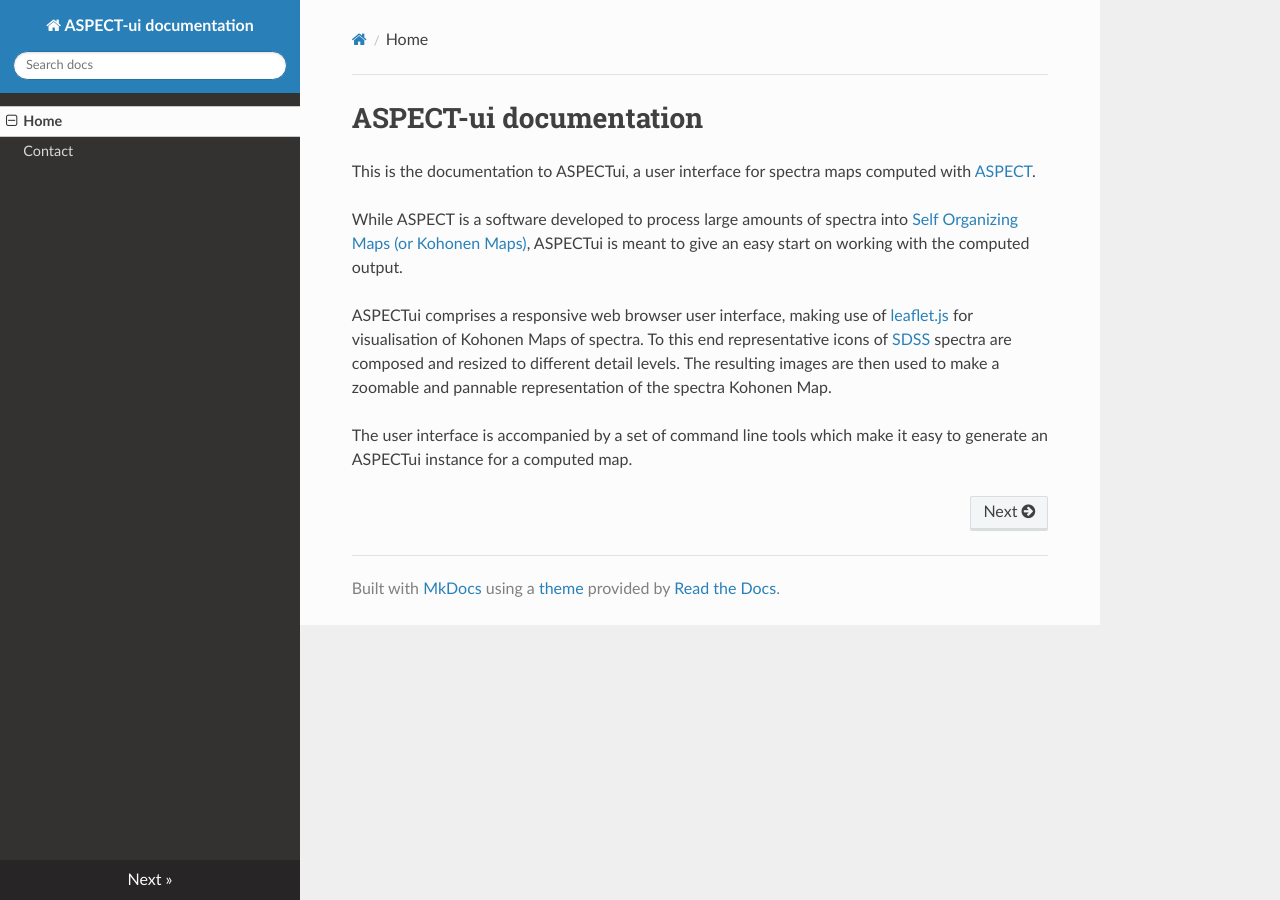
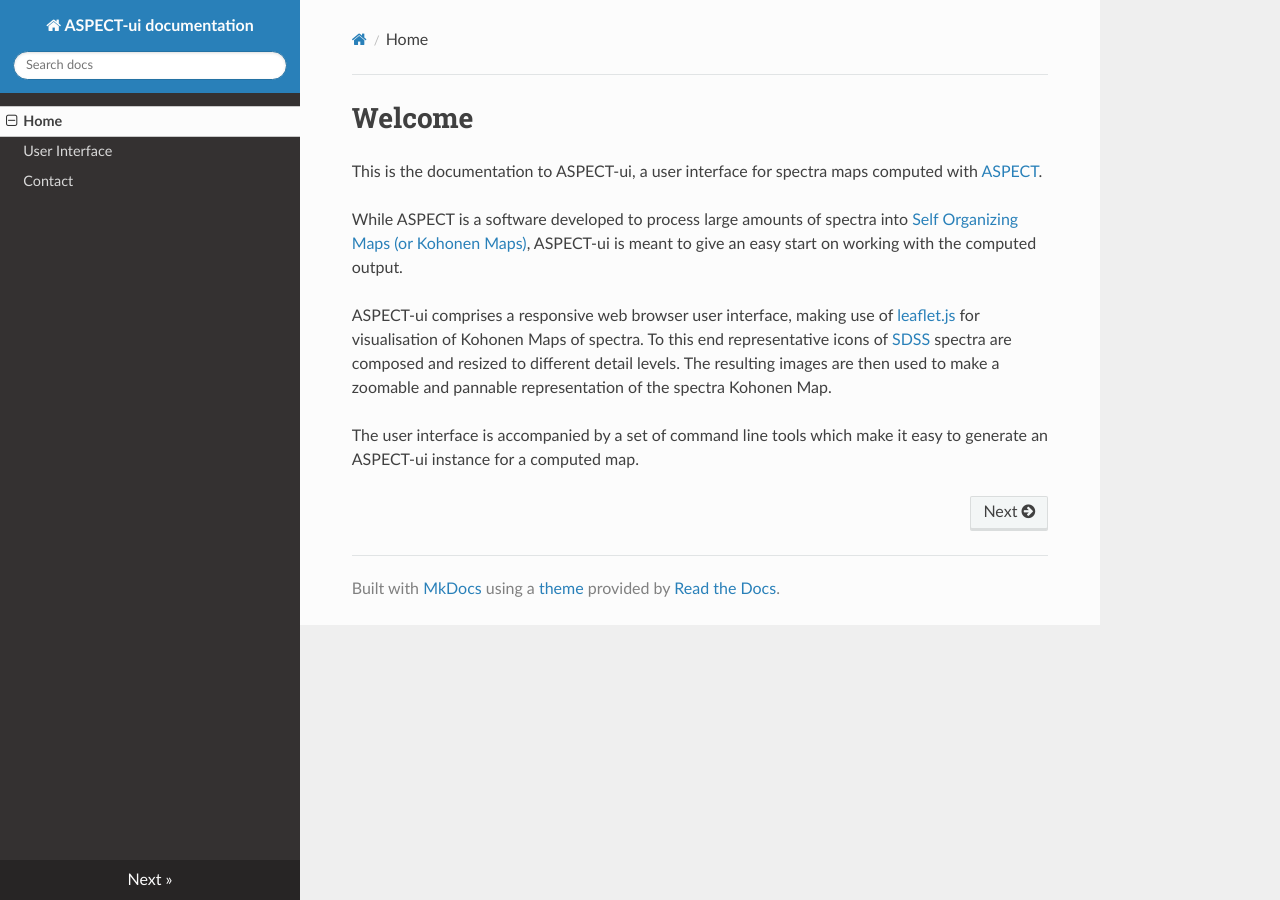
Before and after one commit to bloerg/aspectui-documentation, an MkDocs documentation site: the page built from docs/index.md, in a window 1280 px wide. Built offline with MkDocs 1.6.1, drawn with Linux system fonts in a browser that asks for light colours; nearby versions of some CDN libraries; old or Windows-style settings are respelled for this version of MkDocs.

```diff
--- a/docs/index.md
+++ b/docs/index.md
@@ -1,9 +1,9 @@
-# ASPECT-ui documentation
+# Welcome
 
-This is the documentation to ASPECTui, a user interface for spectra maps computed with [ASPECT](http://www.tls-tautenburg.de/TLS/fileadmin/forschung/meus/ASPECT/ASPECT.html).
+This is the documentation to ASPECT-ui, a user interface for spectra maps computed with [ASPECT](http://www.tls-tautenburg.de/TLS/fileadmin/forschung/meus/ASPECT/ASPECT.html).
 
-While ASPECT is a software developed to process large amounts of spectra into [Self Organizing Maps (or Kohonen Maps)](https://en.wikipedia.org/wiki/Self-organizing_map), ASPECTui is meant to give an easy start on working with the computed output.
+While ASPECT is a software developed to process large amounts of spectra into [Self Organizing Maps (or Kohonen Maps)](https://en.wikipedia.org/wiki/Self-organizing_map), ASPECT-ui is meant to give an easy start on working with the computed output.
 
-ASPECTui comprises a responsive web browser user interface, making use of [leaflet.js](http://leafletjs.com/) for visualisation of Kohonen Maps of spectra. To this end representative icons of [SDSS](http://sdss3.org/) spectra are composed and resized to different detail levels. The resulting images are then used to make a zoomable and pannable representation of the spectra Kohonen Map.
+ASPECT-ui comprises a responsive web browser user interface, making use of [leaflet.js](http://leafletjs.com/) for visualisation of Kohonen Maps of spectra. To this end representative icons of [SDSS](http://sdss3.org/) spectra are composed and resized to different detail levels. The resulting images are then used to make a zoomable and pannable representation of the spectra Kohonen Map.
 
-The user interface is accompanied by a set of command line tools which make it easy to generate an ASPECTui instance for a computed map.
+The user interface is accompanied by a set of command line tools which make it easy to generate an ASPECT-ui instance for a computed map.
--- a/mkdocs.yml
+++ b/mkdocs.yml
@@ -1,5 +1,6 @@
 site_name: ASPECT-ui documentation
 pages:
 - Home: index.md
+- User Interface: aspectui.md
 - Contact: contact.md
 theme: readthedocs
```
Also changed, not shown: docs/aspectui.md (added, +23 -0 lines), docs/img/screenshot_aspectui_basic.png (added).
